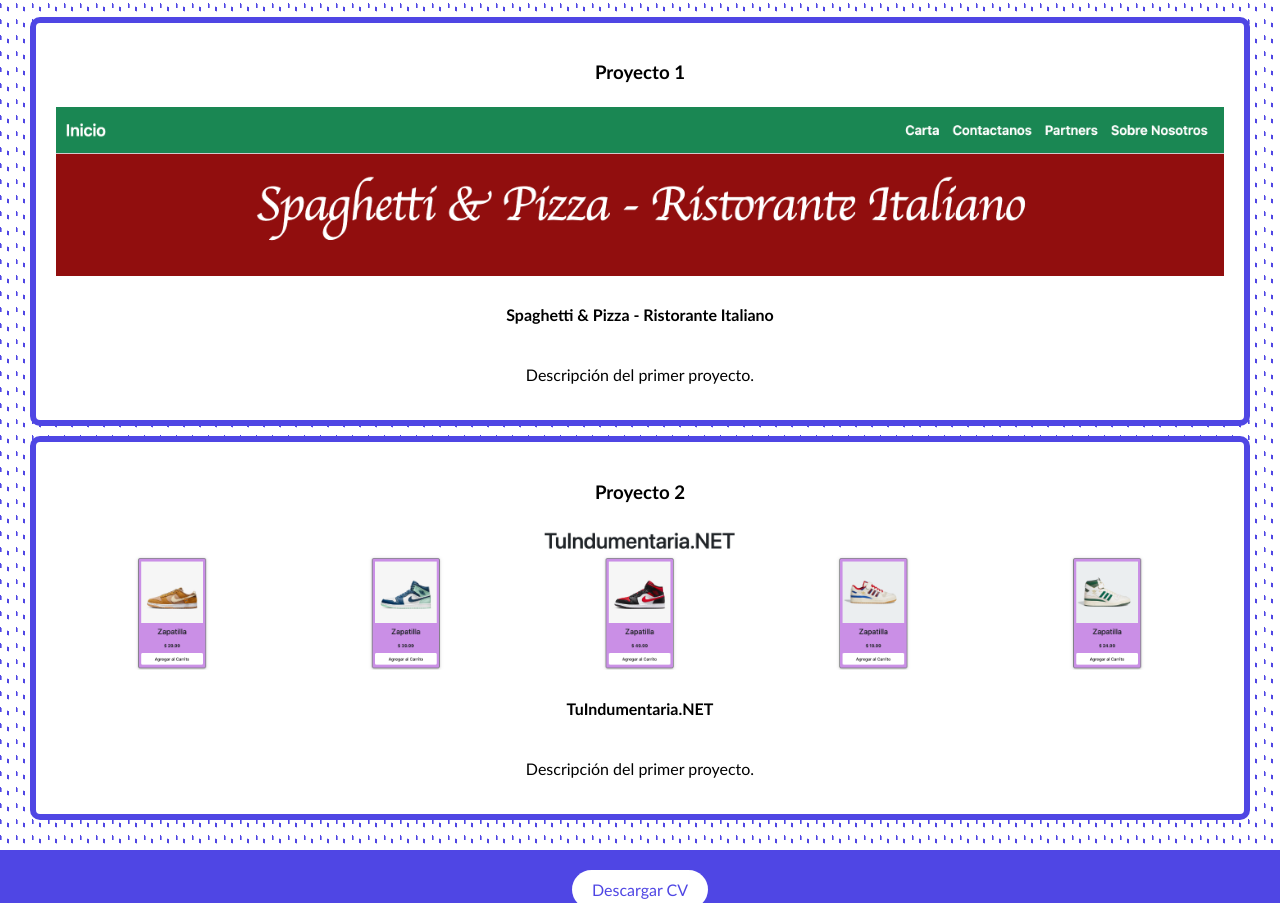
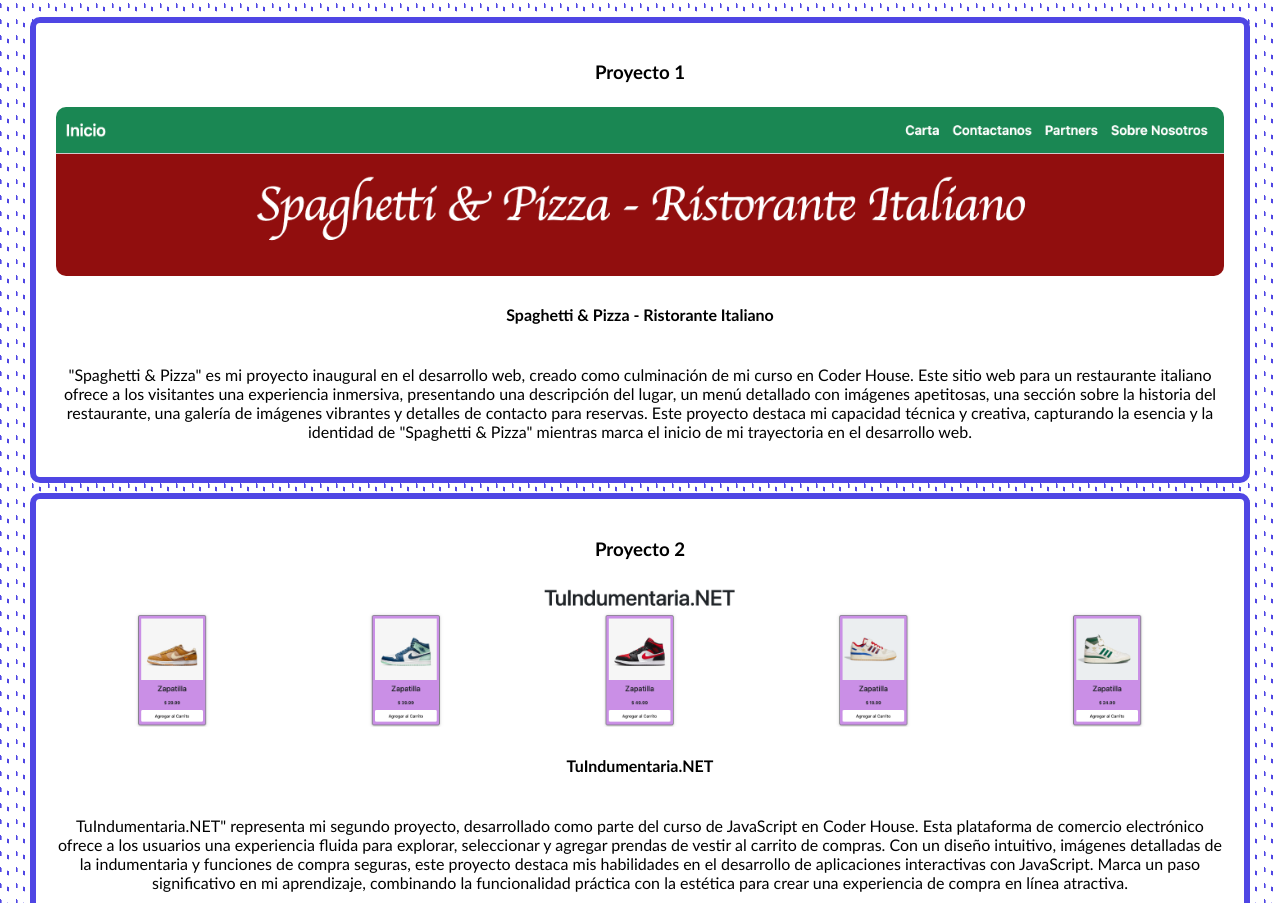
Before and after one commit to StefaCardinale/Portfolio, a plain HTML site: page inicio.html in a window 1280 px wide. Shown: the part 911-1814 px from the top of the page. Drawn offline with Linux system fonts and the light colour scheme.

Commit message:
Agregado-Descripcion-Proyectos

```diff
--- a/inicio.html
+++ b/inicio.html
@@ -21,7 +21,7 @@
         <div class="sobre-mi-texto">
             <h2>Sobre Mí</h2>
             <p>
-                ¡Hola! Soy Stefano Cardinale, argentino de 24 años con sede en la Ciudad Autónoma de Buenos Aires. Actualmente, me encuentro en la etapa final de mi carrera de Licenciatura en Administración en la prestigiosa Universidad de Buenos Aires, y al mismo tiempo, estoy completando la carrera de Programador Full Stack en CoderHouse. Tengo casi 6 años de experiencia ocupando el puesto de Segundo en Jefe de una de las áreas dentro de la Corte Suprema de Justicia de la Nación Argentina, he desempeñado un papel fundamental en la gestión de equipos y proyectos, demostrando un historial probado de éxito en el logro de resultados. Mi capacidad de liderazgo y motivación se ha fortalecido con cada desafío que he enfrentado, y mi atención al detalle es una de mis principales fortalezas. Estoy comprometido con el aprendizaje continuo y el desarrollo profesional, siempre buscando oportunidades para mejorar mis habilidades y conocimientos en el campo de la administración y la programación. Tengo una sólida formación académica, experiencia en liderazgo y un enfoque meticuloso en la ejecución y desarrollo de actividades. Mi objetivo es contribuir al éxito de cualquier proyecto en el que participe y seguir creciendo como un profesional competente y apasionado. Estoy emocionado por las oportunidades que el futuro me depara y estoy listo para enfrentar nuevos desafíos en mi carrera.
+                ¡Hola! Soy Stefano Cardinale, argentino de 24 años con sede en la Ciudad Autónoma de Buenos Aires. Actualmente, me encuentro en la etapa final de mi carrera de Licenciatura en Administración en la prestigiosa Universidad de Buenos Aires, y al mismo tiempo, estoy completando la carrera de Programador Full Stack en CoderHouse. En cuánto a experiencia laboral tengo 6 años ocupando el puesto de Segundo en Jefe de una de las áreas dentro de la Corte Suprema de Justicia de la Nación Argentina desempeñando un papel fundamental en la gestión de equipos y proyectos, demostrando un historial probado de éxito en el logro de resultados. Mi capacidad de liderazgo y motivación se ha fortalecido con cada desafío que he enfrentado, y mi atención al detalle es una de mis principales fortalezas. Estoy comprometido con el aprendizaje continuo y el desarrollo profesional, siempre buscando oportunidades para mejorar mis habilidades y conocimientos en el campo de la administración y la programación. Tengo una sólida formación académica, experiencia en liderazgo y un enfoque meticuloso en la ejecución y desarrollo de actividades. Mi objetivo es contribuir al éxito de cualquier proyecto en el que participe y seguir creciendo como un profesional competente y apasionado. Estoy emocionado por las oportunidades que el futuro me depara y estoy listo para enfrentar nuevos desafíos en mi carrera.
             </p>
         </div>
         <div class="sobre-mi-imagen">
@@ -38,7 +38,7 @@
             <a href="https://stefacardinale.github.io/Spaghetti-Pizza-Proyecto-Final/index.html" target="_blank">
                 <h4>Spaghetti & Pizza - Ristorante Italiano</h4>
             </a>
-            <p>Descripción del primer proyecto.</p>
+            <p>"Spaghetti & Pizza" es mi proyecto inaugural en el desarrollo web, creado como culminación de mi curso en Coder House. Este sitio web para un restaurante italiano ofrece a los visitantes una experiencia inmersiva, presentando una descripción del lugar, un menú detallado con imágenes apetitosas, una sección sobre la historia del restaurante, una galería de imágenes vibrantes y detalles de contacto para reservas. Este proyecto destaca mi capacidad técnica y creativa, capturando la esencia y la identidad de "Spaghetti & Pizza" mientras marca el inicio de mi trayectoria en el desarrollo web.</p>
         </div>
         <div class="proyecto">
             <h3>Proyecto 2</h3>
@@ -46,14 +46,14 @@
             <a href="https://stefacardinale.github.io/Proyecto-Final-JavaScript---Cardinale/index.html" target="_blank">
                 <h4>TuIndumentaria.NET</h4>
             </a>
-            <p>Descripción del primer proyecto.</p>
+            <p>TuIndumentaria.NET" representa mi segundo proyecto, desarrollado como parte del curso de JavaScript en Coder House. Esta plataforma de comercio electrónico ofrece a los usuarios una experiencia fluida para explorar, seleccionar y agregar prendas de vestir al carrito de compras. Con un diseño intuitivo, imágenes detalladas de la indumentaria y funciones de compra seguras, este proyecto destaca mis habilidades en el desarrollo de aplicaciones interactivas con JavaScript. Marca un paso significativo en mi aprendizaje, combinando la funcionalidad práctica con la estética para crear una experiencia de compra en línea atractiva.</p>
         </div>
         <!-- Agrega más proyectos aquí -->
     </section>
 
     <footer>
         <a href="archivos/CV Stefano Cardinale.pdf" download="CV Stefano Cardinale.pdf">
-            <button class="boton-descargar">Descargar CV</button>
+            <button class="boton-descargar">Descargá mi CV!</button>
         </a>
         <div class="redes-sociales">
             <a href="mailto:stefanocardinale@gmail.com" target="_blank">
--- a/styles.css
+++ b/styles.css
@@ -86,6 +86,7 @@
     max-width: 100%;
     height: auto;
     margin: 5px 0;
+    border-radius: 10px;
 }
 
 .proyecto p {
```
